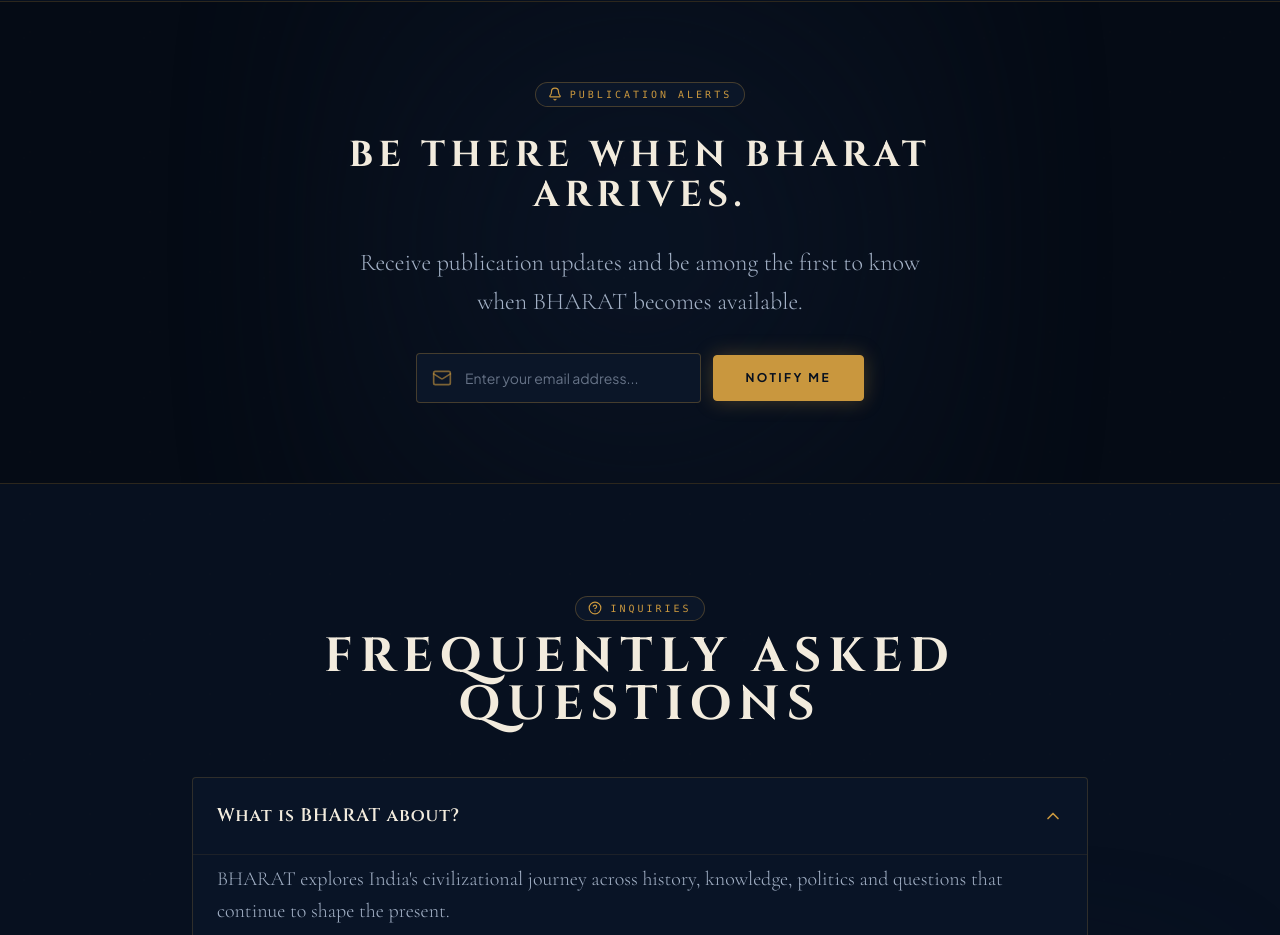
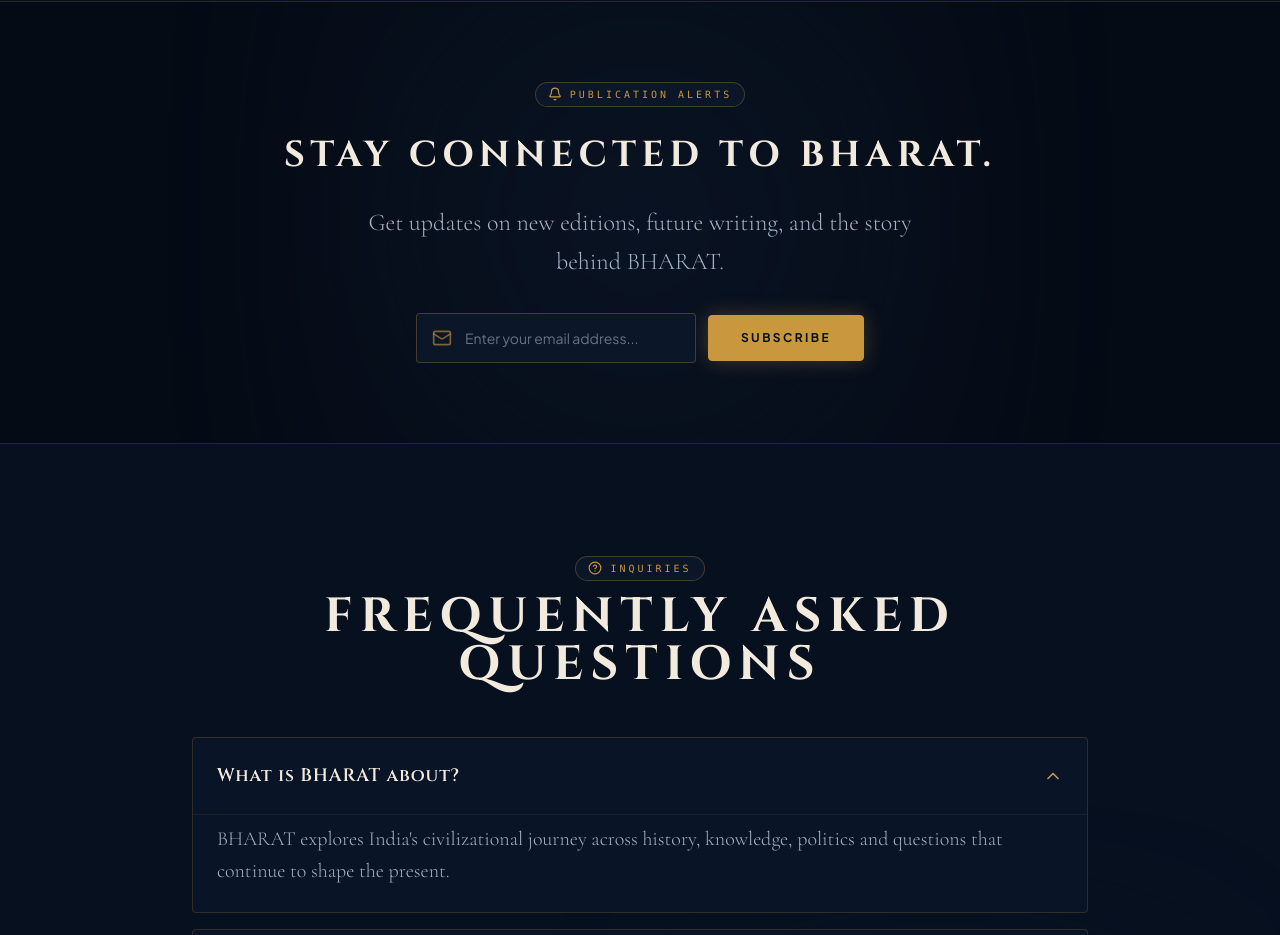
Before and after one commit to saloniganvir2004-sketch/bharat-book-website, a Next.js app: page / in a window 1280 px wide. Shown: the part 10560-11495 px from the top of the page. Built offline with nearby package versions, Linux system fonts and the light colour scheme; no server answers.

Commit message:
Update launch notification section to reflect book is already published

```diff
--- a/src/components/LaunchNotification.tsx
+++ b/src/components/LaunchNotification.tsx
@@ -11,7 +11,7 @@ export function LaunchNotification() {
   const handleSubmit = (e: React.FormEvent) => {
     e.preventDefault();
     if (email.trim()) {
-      setStatusMessage("Launch notifications will be available soon.");
+      setStatusMessage("Thank you — you're subscribed.");
       setEmail("");
     }
   };
@@ -33,11 +33,11 @@ export function LaunchNotification() {
         </div>
 
         <h2 className="font-cinzel text-3xl sm:text-4xl font-bold tracking-[0.15em] text-[#F2EBDD]">
-          BE THERE WHEN BHARAT ARRIVES.
+          STAY CONNECTED TO BHARAT.
         </h2>
 
         <p className="font-cormorant text-xl sm:text-2xl text-[#A3B1C6] font-light max-w-xl mx-auto leading-relaxed">
-          Receive publication updates and be among the first to know when BHARAT becomes available.
+          Get updates on new editions, future writing, and the story behind BHARAT.
         </p>
 
         {/* Email Form */}
@@ -59,7 +59,7 @@ export function LaunchNotification() {
               type="submit"
               className="w-full sm:w-auto whitespace-nowrap px-8 py-3.5 rounded-sm border border-[#C9973E] bg-[#C9973E] text-[#07101F] text-xs font-bold uppercase tracking-[0.2em] hover:bg-[#E5B869] transition-all duration-300 shadow-[0_0_20px_rgba(201,151,62,0.3)] cursor-pointer"
             >
-              NOTIFY ME
+              SUBSCRIBE
             </button>
           </div>
 
```
